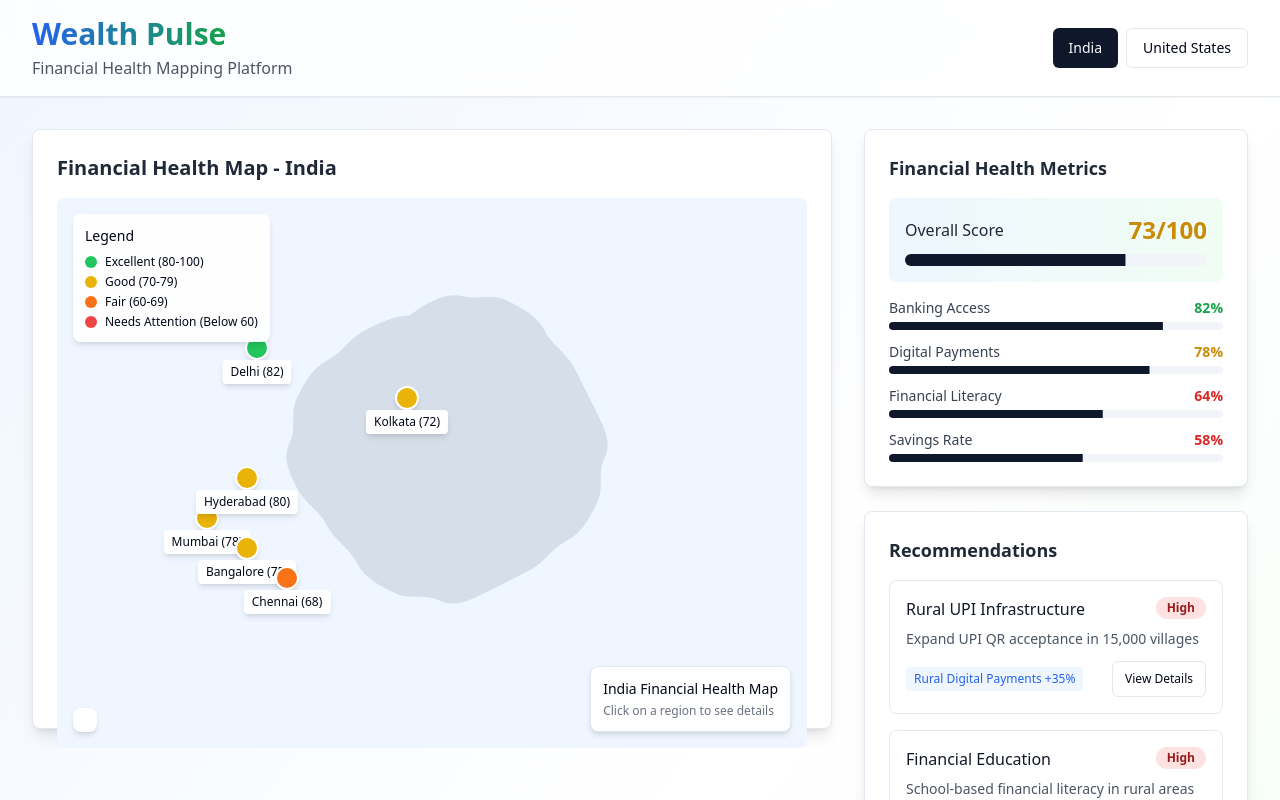
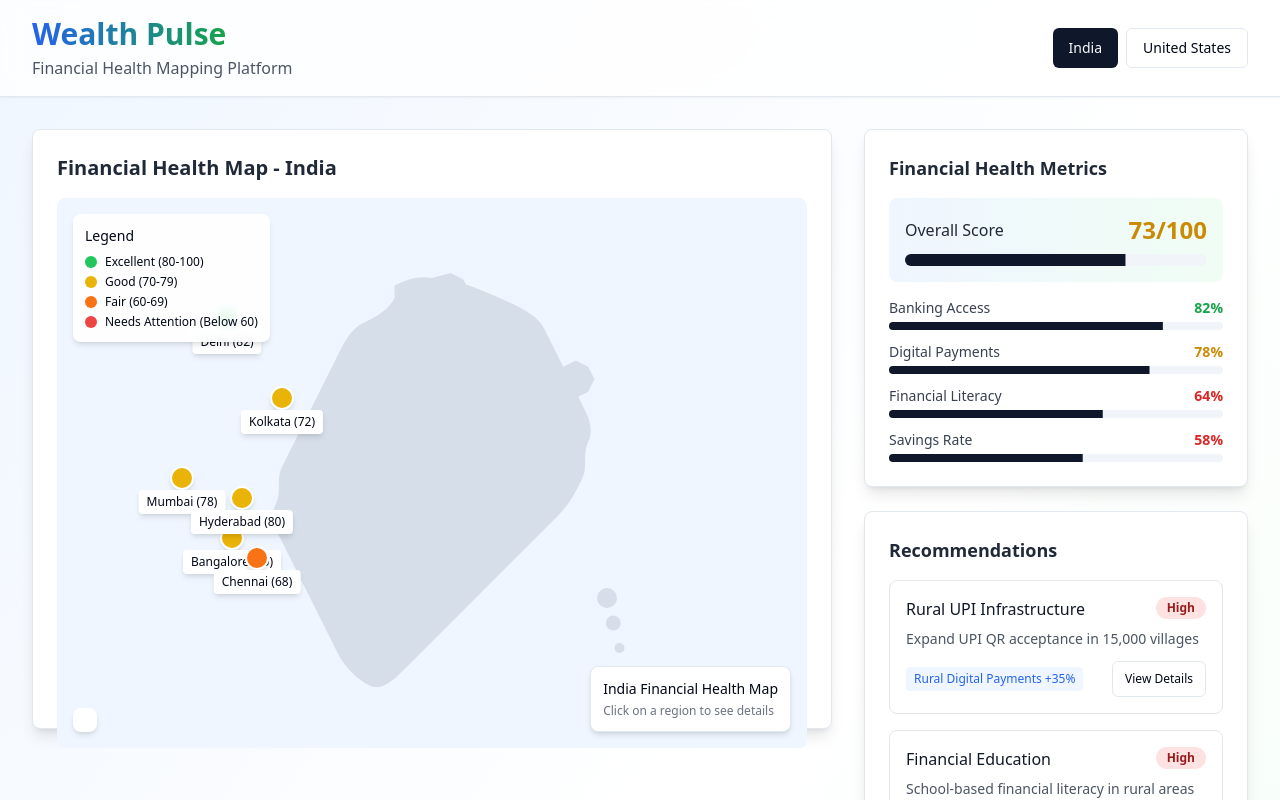
Before and after one commit to ASHIK-GOTTAM/wealth-pulse-insights-map, a React (Vite) app: page / in a window 1280 px wide. Shown: the top 800 px of the page. Built offline with nearby package versions, Linux system fonts and the light colour scheme.

Commit message:
Replace India map with real map
Replaced the India map with a real map from the internet and updated location coordinates for states.

```diff
--- a/src/components/MapView.tsx
+++ b/src/components/MapView.tsx
@@ -7,6 +7,15 @@ interface MapViewProps {
   country: 'india' | 'usa';
   onRegionSelect: (region: string | null) => void;
   selectedRegion: string | null;
+}
+
+interface RegionData {
+  name: string;
+  score: number;
+  x: number;
+  y: number;
+  isUrban?: boolean;
+  isRural?: boolean;
 }
 
 const MapView: React.FC<MapViewProps> = ({ country, onRegionSelect, selectedRegion }) => {
@@ -38,7 +47,7 @@ const MapView: React.FC<MapViewProps> = ({ country, onRegionSelect, selectedRegi
       'Illinois': ['Chicago', 'Aurora', 'Naperville'],
       'Pennsylvania': ['Philadelphia', 'Pittsburgh', 'Allentown']
     }
-  };
+  } as const;
 
   // Rural areas data mapped to their main regions
   const ruralAreas = {
@@ -58,17 +67,17 @@ const MapView: React.FC<MapViewProps> = ({ country, onRegionSelect, selectedRegi
       'Illinois': ['Southern Illinois Rural', 'Western Illinois Farmlands', 'Central Illinois Villages'],
       'Pennsylvania': ['Appalachian Communities', 'Rural Poconos', 'Central PA Farmlands']
     }
-  };
+  } as const;
 
-  // Main urban regions financial data
-  const mainRegionsData = country === 'india'
+  // Main urban regions financial data with accurate India coordinates
+  const mainRegionsData: RegionData[] = country === 'india'
     ? [
-        { name: 'Mumbai', score: 78, x: 150, y: 320 },
-        { name: 'Delhi', score: 82, x: 200, y: 150 },
-        { name: 'Bangalore', score: 75, x: 190, y: 350 },
-        { name: 'Chennai', score: 68, x: 230, y: 380 },
-        { name: 'Kolkata', score: 72, x: 350, y: 200 },
-        { name: 'Hyderabad', score: 80, x: 190, y: 280 }
+        { name: 'Mumbai', score: 78, x: 125, y: 280 }, // Western coast of India
+        { name: 'Delhi', score: 82, x: 170, y: 120 }, // Northern India
+        { name: 'Bangalore', score: 75, x: 175, y: 340 }, // Southern India
+        { name: 'Chennai', score: 68, x: 200, y: 360 }, // Southeast coast
+        { name: 'Kolkata', score: 72, x: 225, y: 200 }, // Eastern India
+        { name: 'Hyderabad', score: 80, x: 185, y: 300 } // Central-South India
       ]
     : [
         { name: 'New York', score: 85, x: 380, y: 150 },
@@ -80,11 +89,12 @@ const MapView: React.FC<MapViewProps> = ({ country, onRegionSelect, selectedRegi
       ];
 
   // Get urban areas data for a selected main region
-  const getUrbanAreasData = (region: string) => {
+  const getUrbanAreasData = (region: string): RegionData[] => {
     if (!region) return [];
 
     const countryKey = country as keyof typeof urbanAreas;
-    const areas = urbanAreas[countryKey][region as keyof typeof urbanAreas[typeof countryKey]] || [];
+    const regionKey = region as keyof typeof urbanAreas[typeof countryKey];
+    const areas = urbanAreas[countryKey][regionKey] || [];
 
     // Find coordinates of the main region to position urban areas around it
     const mainRegion = mainRegionsData.find(r => r.name === region);
@@ -106,11 +116,12 @@ const MapView: React.FC<MapViewProps> = ({ country, onRegionSelect, selectedRegi
   };
 
   // Get rural areas data for a selected main region
-  const getRuralAreasData = (region: string) => {
+  const getRuralAreasData = (region: string): RegionData[] => {
     if (!region) return [];
 
     const countryKey = country as keyof typeof ruralAreas;
-    const areas = ruralAreas[countryKey][region as keyof typeof ruralAreas[typeof countryKey]] || [];
+    const regionKey = region as keyof typeof ruralAreas[typeof countryKey];
+    const areas = ruralAreas[countryKey][regionKey] || [];
 
     // Find coordinates of the main region to position rural areas around it
     const mainRegion = mainRegionsData.find(r => r.name === region);
@@ -162,7 +173,7 @@ const MapView: React.FC<MapViewProps> = ({ country, onRegionSelect, selectedRegi
   };
 
   // Determine which regions to display based on current view state
-  let displayRegions = mainRegionsData;
+  let displayRegions: RegionData[] = mainRegionsData;
 
   if (showingRegionDetails && selectedMainRegion) {
     const urbanAreaData = getUrbanAreasData(selectedMainRegion);
@@ -205,10 +216,20 @@ const MapView: React.FC<MapViewProps> = ({ country, onRegionSelect, selectedRegi
         {/* Map background with country shape */}
         <div className="absolute inset-0 bg-blue-50 rounded-lg overflow-hidden flex items-center justify-center">
           {country === 'india' ? (
-            <svg viewBox="0 0 300 300" className="w-[450px] h-[450px] opacity-20" preserveAspectRatio="xMidYMid meet">
-              {/* India map outline */}
-              <path d="M142,40 C150,35 160,30 170,32 C180,35 190,30 200,35 C210,40 220,45 225,55 C230,65 240,70 245,80 C250,90 255,100 260,110 C265,120 270,130 265,140 C260,150 265,160 260,170 C255,180 250,190 240,195 C230,200 225,210 215,215 C205,220 195,225 185,230 C175,235 165,240 155,235 C145,230 135,235 125,230 C115,225 105,220 100,210 C95,200 85,195 80,185 C75,175 65,170 60,160 C55,150 50,140 55,130 C60,120 55,110 60,100 C65,90 70,80 80,75 C90,70 95,60 105,55 C115,50 125,45 135,45 C135,45 135,45 142,40"
+            <svg viewBox="0 0 300 400" className="w-[400px] h-[500px] opacity-20" preserveAspectRatio="xMidYMid meet">
+              {/* More accurate India map outline */}
+              <path d="M120,50 C130,45 140,42 150,44 C165,46 175,48 185,52 C195,56 205,60 215,65 C225,70 235,75 240,85 C245,95 250,105 255,115 C260,125 265,135 270,145 C275,155 280,165 275,175 C270,185 275,195 270,205 C265,215 260,225 250,235 C240,245 230,255 220,265 C210,275 200,285 190,295 C180,305 170,315 160,325 C150,335 140,345 130,355 C120,365 110,375 100,370 C90,365 80,355 75,345 C70,335 65,325 60,315 C55,305 50,295 45,285 C40,275 35,265 30,255 C25,245 20,235 25,225 C30,215 25,205 30,195 C35,185 40,175 45,165 C50,155 55,145 60,135 C65,125 70,115 75,105 C80,95 85,85 95,80 C105,75 115,70 120,60 Z"
                 fill="#718096" />
+              {/* Kashmir region */}
+              <path d="M150,44 L165,40 L175,45 L180,55 L175,65 L165,70 L155,65 L150,55 Z"
+                fill="#718096" />
+              {/* Northeast states */}
+              <path d="M255,115 L265,110 L275,115 L280,125 L275,135 L265,140 L255,135 Z"
+                fill="#718096" />
+              {/* Andaman & Nicobar Islands */}
+              <circle cx="290" cy="300" r="8" fill="#718096" />
+              <circle cx="295" cy="320" r="6" fill="#718096" />
+              <circle cx="300" cy="340" r="4" fill="#718096" />
             </svg>
           ) : (
             <svg viewBox="0 0 300 150" className="w-[450px] h-[250px] opacity-20" preserveAspectRatio="xMidYMid meet">
```
